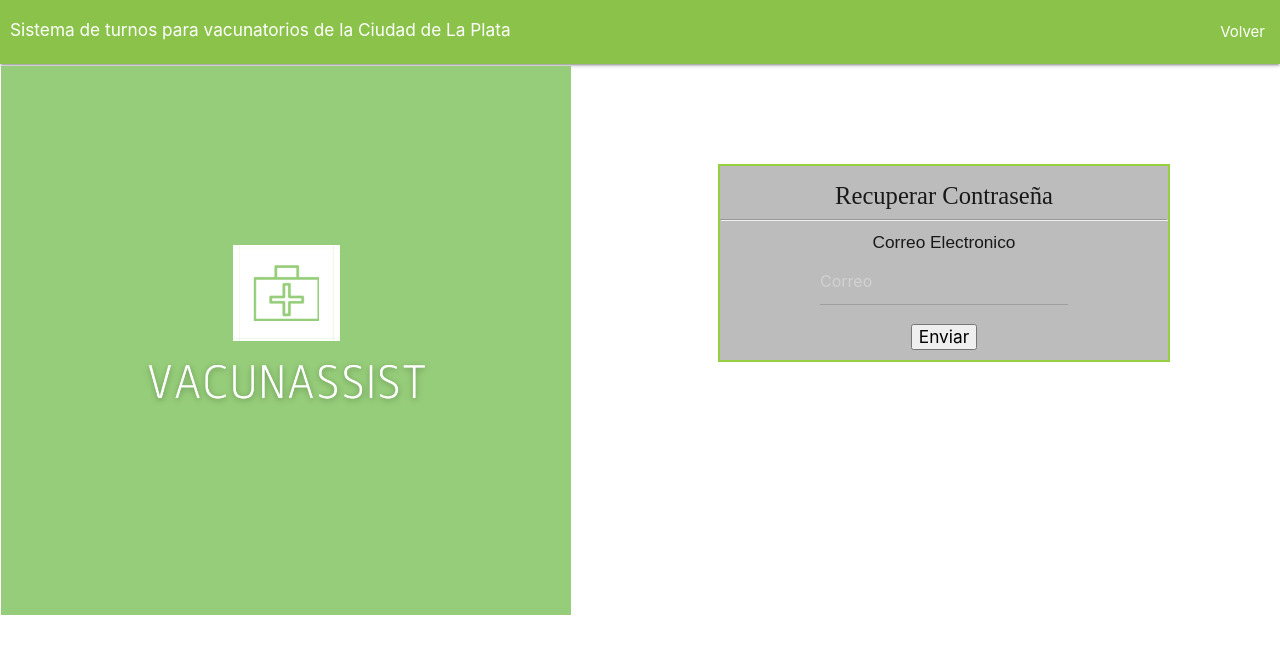
After one commit to CrisDeveloperRepo1/vacunAssist, a Django app: template main/templates/main/recuperar-contraseña.html in a window 1280 px wide. The commit adds this page. Shown: the top 654 px of the page. Run offline with Django 3.2, Linux system fonts and the light colour scheme; the template is opened without the code that fills it, so the values that code supplies are empty.

Commit message:
agrego pantalla recuperar contraseña

```diff
--- a/main/static/css/estilo.css
+++ b/main/static/css/estilo.css
@@ -2,7 +2,7 @@
 
 
 position:absolute;
-background: blue:
+background: blue;
 width: 40%;
 height: 40%;
 top: 25%;
--- a/main/templates/main/inicio_de_sesión.html
+++ b/main/templates/main/inicio_de_sesión.html
@@ -58,11 +58,11 @@
         style="background:#BCBCBC; margin: 10px 100px"><form name='formulario' method='post' style='text-align:center'>
           <!-- Campo de entrada de usuario -->
           <font face='Verdana'><h6><strong>DNI</strong></h6></font>
-          <input type='id'name='dni' placeholder='12345678'  />
+          <input type='id'name='dni' placeholder='12345678' Required />
           <!-- Campo de entrada de password -->
           <br>
           <font face='Verdana'><h6><strong>Contraseña</strong></h6></font>
-          <input type='password hidden' name='pass' placeholder='Contraseña' />
+          <input type='password hidden' name='pass' placeholder='Contraseña' Required />
           <!-- Campo oculto: Este campo no se verá en el navegador -->
           <br>
           <!-- Botón de envío del formulario -->
@@ -70,7 +70,7 @@
             <h6><input type='button' value='Ingresar'></h6>
            </a>
            <hr>
-           <h7>¿Olvidó su contraseña? <a href="/" style="color:#006BB8">Clickee aqui</a> </h7>
+           <h7>¿Olvidó su contraseña? <a href='recuperar_Contraseña/' style="color:#006BB8">Clickee aqui</a> </h7>
         </form> </div>
     </div>
   </body>
--- /dev/null
+++ b/main/templates/main/recuperar-contraseña.html
@@ -0,0 +1,63 @@
+<!DOCTYPE html>
+{% load static %}
+<html lang="en" dir="ltr">
+
+    <!-- <img src= "{% static 'Logo.png' % }" alt="VacunAssist" > -->
+
+
+</html>
+
+  <head>
+    <meta charset="utf-8">
+    <!-- Compiled and minified CSS -->
+    <!-- Compiled and minified CSS -->
+        <link rel="stylesheet" href="https://cdnjs.cloudflare.com/ajax/libs/materialize/1.0.0/css/materialize.min.css">
+        <link type='text/css' href="{% static 'css/estilo.css' %}" rel="stylesheet" />
+
+    <title></title>
+    <nav>
+        <div class="nav-wrapper  light-green">
+          <div class="left"  style="margin: 9px 0px 0px 10px">
+          <h6>Sistema de turnos para vacunatorios de la Ciudad de La Plata</h6>
+          </div>
+          <div class="right"
+          <a href="#" class="brand-logo"></a>
+          <ul id="nav-mobile" class="right hide-on-med-and-down">
+            <li><a href="javascript: history.go(-1)">Volver</a></li>
+          </ul>
+        </div>
+        </div>
+      </nav>
+
+      <!-- STATICFILES_DIRS = (os.path.join(BASE_DIR, 'main/static'),)  light-green-->
+
+  </head>
+  <!-- bgcolor="#8bc34a" -->
+  <body bgcolor="FFFFFF" >
+
+  <!-- <img src= "{% static 'Logo.png' % }" alt="VacunAssist" > -->
+
+  <div class= "left">
+   <img src="{% static 'imagenes/Logo.png' %}"  width="570" height="549" style="margin: 2px 1px">
+  </div>
+
+    <!-- Compiled and minified JavaScript -->
+        <script src="https://cdnjs.cloudflare.com/ajax/libs/materialize/1.0.0/js/materialize.min.js"></script>
+
+        <div class="right"  align="center"  style="border: 2px solid #96D041; background:#BCBCBC; margin: 100px 110px;">
+          <font face="Lucida Bright" ><h5> Recuperar Contraseña</h5></font>
+          <!-- Campo de entrada de password -->
+          <hr>
+          <div class="center" style="background:#BCBCBC; margin: 10px 100px">
+            <form name='formulario' method='post' style='text-align:center'>
+              <font face='arial'><h6><strong>Correo Electronico</strong></h6></font>
+              <input type='email' name='email' placeholder='Correo' />
+              <!-- Campo oculto: Este campo no se verá en el navegador -->
+              <br>
+              <!-- Botón de envío del formulario -->
+              <h6><input type='submit' value='Enviar'/></h6>
+            </form>
+          </div>
+        </div>
+  </body>
+</html>
--- a/main/urls.py
+++ b/main/urls.py
@@ -7,5 +7,6 @@ urlpatterns = [
     path('registro/', views.registro , name="registro"),
     path('login/', views.login, name= 'login' ),
     path('login/verificación/' , views.verificar, name= "validar"),
-    path('inicio_admin/' , views.inicio_adm, name= "inicio_adm")
+    path('inicio_admin/' , views.inicio_adm, name= "inicio_adm"),
+    path('login/recuperar_Contraseña/' , views.verificar, name= "recuperar_Cont"),
 ]
--- a/main/views.py
+++ b/main/views.py
@@ -20,13 +20,13 @@ def login(request):
     return render(request, "main/inicio_de_sesión.html")
 
 
-def login(request):
-    return render(request, "main/inicio_de_sesión.html")
-
 def verificar(request):
     return render(request, "main/verificación.html")
 
 def inicio_adm(request):
     return render(request, "main/inicio-admin.html")
 
+def recup_contra(request):
+    return render(request, "main/recuperar-contraseña.html")
+
 # Create your views here.
--- a/mysite/urls.py
+++ b/mysite/urls.py
@@ -15,7 +15,6 @@ Including another URLconf
 """
 from django.contrib import admin
 from django.urls import path, include
-from main.views import login
 urlpatterns = [
     path('admin/', admin.site.urls),
     path('', include('main.urls')),
```
Also changed, not shown: main/models.py (+26 -23 lines), db.sqlite3 (deleted).
